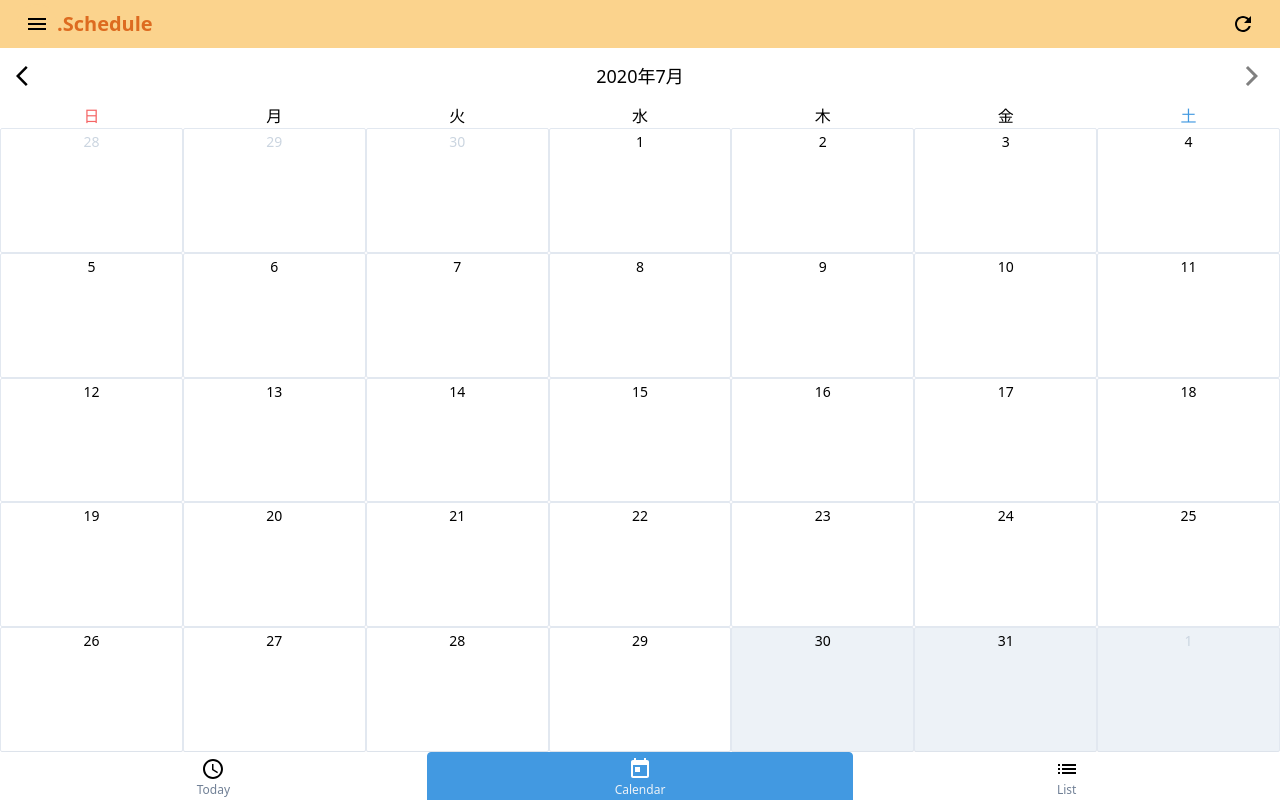
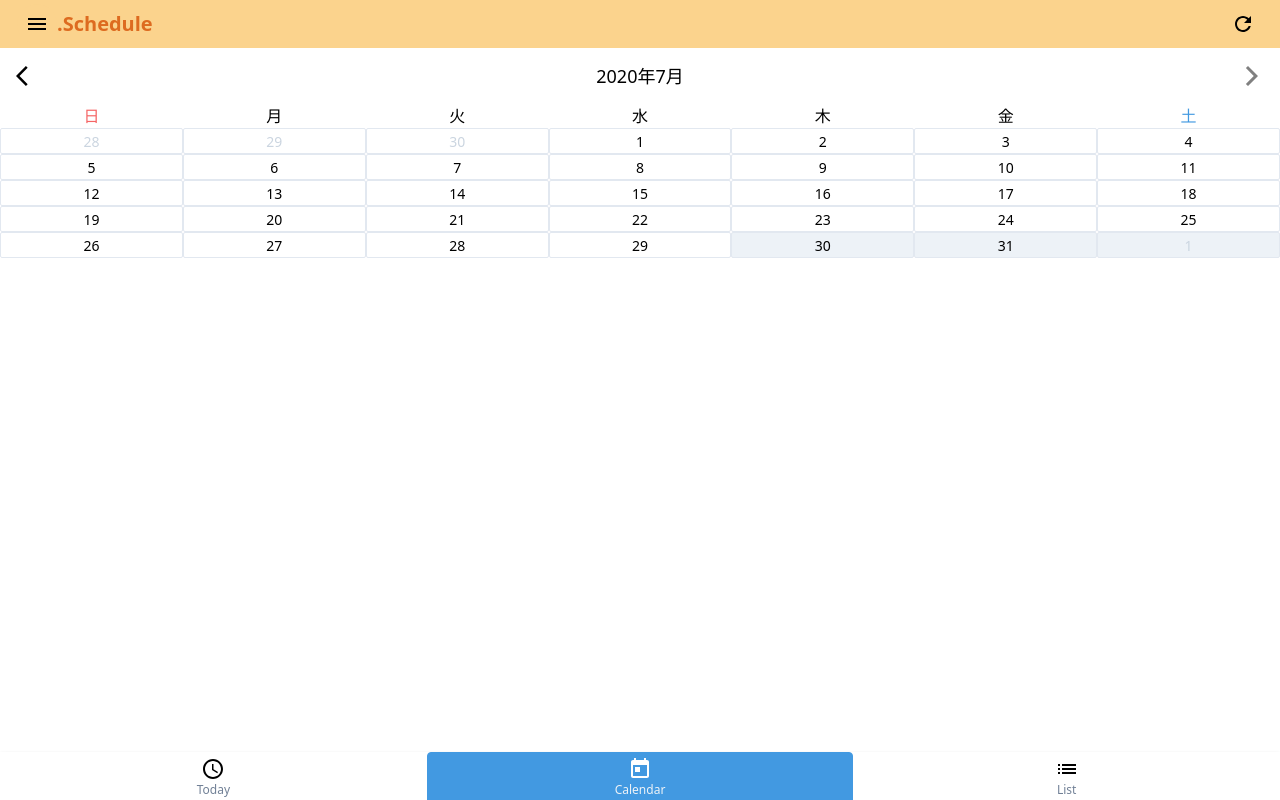
Before and after one commit to Siroyaka/dotschedule-webfront, a Next.js app: page /calendar/2020/7 in a window 1280 px wide. Built offline with nearby package versions, Linux system fonts and the light colour scheme.

Commit message:
100vhを排除

```diff
--- a/src/pages/_app.tsx
+++ b/src/pages/_app.tsx
@@ -39,7 +39,7 @@ const App = ({ Component, pageProps }: AppProps) => {
         <meta name="viewport" content="width=device-width,initial-scale=1" />
       </Head>
       <Header title=".Schedule" onMenuClick={() => setDrawerOpen(true)}/>
-      <div className={clsx('py-12', 'h-screen')}>
+      <div className={clsx('py-12', 'h-full')}>
         <Component {...pageProps} />
       </div>
       <Drawer open={drawerOpen} onClose={() => setDrawerOpen(false)}>
--- a/tailwind.config.js
+++ b/tailwind.config.js
@@ -1,4 +1,7 @@
 module.exports = {
+  future: {
+    removeDeprecatedGapUtilities: true,
+  },
   purge: ['./src/component/**/*.tsx', './src/pages/**/*.tsx'],
   theme: {
     extend: {},
```
